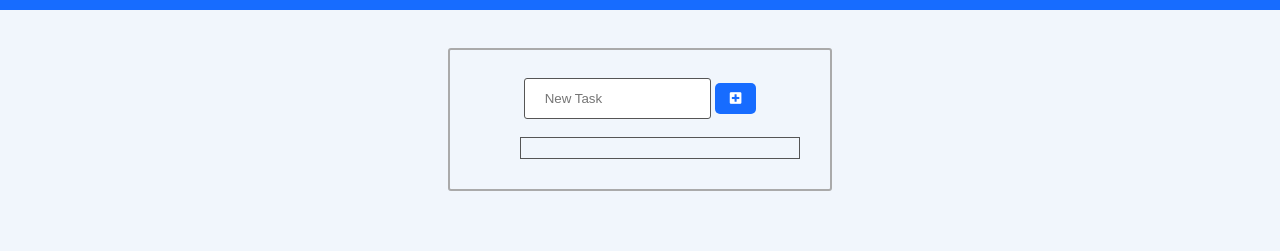
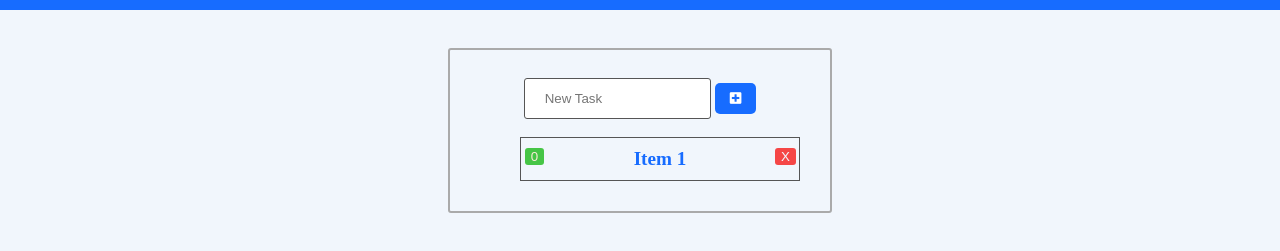
Before and after one commit to Trevorton27/nickPtodo, a plain HTML site: page index.html in a window 1280 px wide. Shown: the part 119-370 px from the top of the page. Drawn offline with Linux system fonts and the light colour scheme.

Commit message:
hard coded buttons for reference

```diff
--- a/app.js
+++ b/app.js
@@ -7,8 +7,9 @@ function addListItem(event) {
     const newLI = document.createElement('LI');
     newLI.innerHTML = input;
     newLI.classList.add('list-item');
+    newLI.setAttribute('id', 'list-item');
     document.getElementById('list').appendChild(newLI);
-
+    console.log(newLI)
  }
 
 
--- a/index.html
+++ b/index.html
@@ -20,7 +20,11 @@
     </button>
     <div id="list-items">
         <ul id="list">
-            <li id="list-item" class="list-item"></li>
+            <li id="list-item" class="list-item">
+                <button id="complete-btn" type="submit">0</button>
+                Item 1
+                <button id="dlt-btn" type="submit">X</button>
+            </li>
         </ul>
     </div>
 </form>
--- a/styles.css
+++ b/styles.css
@@ -64,3 +64,26 @@ input:focus {
 #plus-icon {
     color: white;
 }
+
+#complete-btn {
+    background-color: rgb(70, 197, 70);
+    color:antiquewhite;
+    cursor: pointer;
+    border: none;
+    border-radius: 3px;
+    position: absolute;
+    margin-right: 90%;
+
+}
+
+
+#dlt-btn {
+
+    background-color: rgb(245, 70, 70);
+    color: aliceblue;
+    cursor: pointer;
+    border: none;
+    border-radius: 3px;
+    position: absolute;
+    margin-left: 90%;
+}
```
